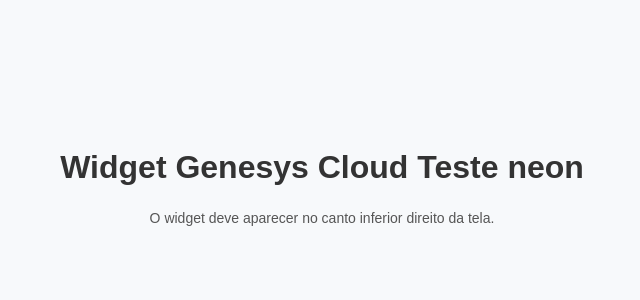
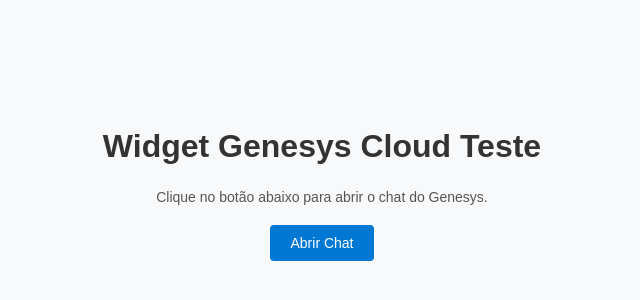
Before and after one commit to weslleysp11/Test-Neon, a plain HTML site: page index.html in a window 1280 px wide. Shown: the part 216-516 px from the top of the page, without its empty margins (318-958 px from the left). Drawn offline with Linux system fonts and the light colour scheme.

Commit message:
Update HTML content and chat widget behavior

```diff
--- a/index.html
+++ b/index.html
@@ -6,8 +6,8 @@
   <title>Widget Genesys Cloud Teste</title>
 
   <!-- 🚨 IMPORTANTE -->
-  <!-- Essa página deve ser aberta em HTTPS ou localhost (ex: http://localhost:8080) -->
-  <!-- Não abrir diretamente como file:// pois causa erro de CSP -->
+  <!-- Abrir diretamente no navegador (HTTPS) ou localhost -->
+  <!-- Não abrir via iframe em domínios não permitidos, ou file:// -->
 
   <script type="text/javascript" charset="utf-8">
     (function (g, e, n, d, o) {
@@ -28,7 +28,9 @@
       'https://apps.mypurecloud.com/genesys-bootstrap/genesys.min.js',
       {
         environment: 'prod',
-        deploymentId: '033d09ed-b8a1-4a76-8ea3-922c51c0db7e'
+        deploymentId: '033d09ed-b8a1-4a76-8ea3-922c51c0db7e',
+        autoOpen: false, // evita problemas em iframes
+        showLauncher: true
       }
     );
   </script>
@@ -53,24 +55,39 @@
     .status {
       font-size: 14px;
       color: #555;
+      margin-bottom: 20px;
+    }
+
+    button {
+      padding: 10px 20px;
+      font-size: 14px;
+      cursor: pointer;
+      border-radius: 4px;
+      border: none;
+      background-color: #0078d4;
+      color: white;
     }
   </style>
 </head>
 
 <body>
-  <h1>Widget Genesys Cloud Teste neon</h1>
-  <p class="status">O widget deve aparecer no canto inferior direito da tela.</p>
+  <h1>Widget Genesys Cloud Teste</h1>
+  <p class="status">Clique no botão abaixo para abrir o chat do Genesys.</p>
+
+  <button id="openChatBtn">Abrir Chat</button>
 
   <script>
-    // Espera o carregamento do script e abre o chat automaticamente
+    // Espera o carregamento do script
     window.addEventListener('load', function () {
       Genesys('subscribe', 'MessagingService.ready', function () {
         console.log('✅ Genesys Web Messaging inicializado corretamente.');
       });
 
-      // Abre o widget assim que estiver pronto
-      Genesys('command', 'MessagingService.open', {}, function (o) {
-        console.log('💬 Widget aberto com sucesso', o);
+      // Botão manual para abrir o widget
+      document.getElementById('openChatBtn').addEventListener('click', function () {
+        Genesys('command', 'MessagingService.open', {}, function (o) {
+          console.log('💬 Widget aberto com sucesso', o);
+        });
       });
     });
   </script>
```
